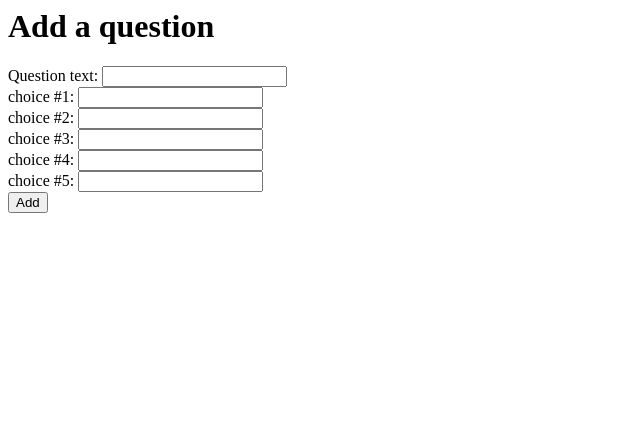
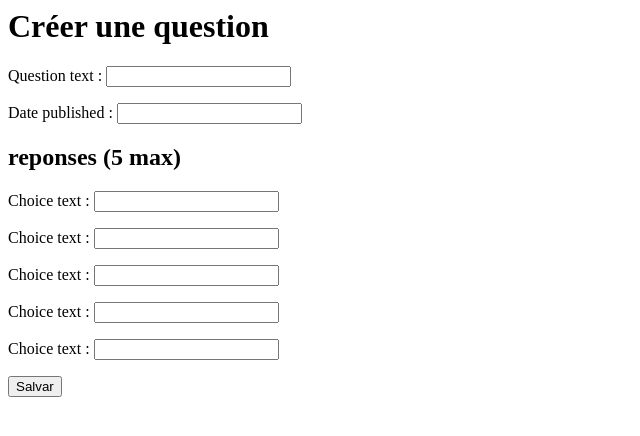
Before and after one commit to rdpt03/fms_python_questions_django, a Django app: page /polls/add/ in a window 1280 px wide. Shown: the top 436 px of the page, without its empty margins (0-640 px from the left). Run offline with Django 5.2, Linux system fonts and the light colour scheme.

Commit message:
5.1 remplacer form

```diff
--- /dev/null
+++ b/question_app/forms.py
@@ -0,0 +1,24 @@
+from django import forms
+from django.forms import inlineformset_factory
+
+from .models import Question, Choice
+
+class QuestionForm(forms.ModelForm):
+    class Meta:
+        model = Question
+        fields = ['question_text', 'pub_date']
+
+
+class ChoiceForm(forms.ModelForm):
+    class Meta:
+        model = Choice
+        fields = ['choice_text']
+
+ChoiceFormSet = inlineformset_factory(
+    Question,
+    Choice,
+    form=ChoiceForm,
+    extra=5,       # número de choices que o usuário vai preencher
+    max_num=5,     # máximo de choices
+    can_delete=False
+)
--- a/question_app/templates/question_app/create_question/add.html
+++ b/question_app/templates/question_app/create_question/add.html
@@ -1,18 +1,13 @@
-<h1>Add a question</h1>
-{% if error_message %}
-    <p><strong>{{ error_message }}</strong></p>
-{% endif %}
-<form action="{% url 'confirm_add' %}" method="post">
-{% csrf_token %}
-    <label for="question_text">Question text:</label>
-    <input type="text" name="question_text" id="question_text">
-    <br>
-    <!--responses-->
-    {% for no_choix in liste_no_choix %}
-        <label for="choix_{{ no_choix }}">
-        choice #{{ forloop.counter }}:</label>
-        <input type="text" name="choix_{{ no_choix }}" id="choix_{{ no_choix }}" ><br>
+<h1>Créer une question</h1>
+<form method="post">
+    {% csrf_token %}
+    {{ form.as_p }}
 
+    {{ formset.management_form }}
+    <h2>reponses (5 max)</h2>
+    {% for f in formset %}
+        {{ f.as_p }}
     {% endfor %}
-    <input type="submit" value="Add">
+
+    <button type="submit">Salvar</button>
 </form>
--- a/question_app/views.py
+++ b/question_app/views.py
@@ -3,6 +3,7 @@ from django.db.models import Sum, Max
 from django.shortcuts import render, get_object_or_404, redirect
 from django.utils import timezone
 
+from .forms import QuestionForm, ChoiceFormSet
 from .models import Question, Choice
 
 
@@ -75,7 +76,18 @@ def statistics(request):
 
 
 def add(request):
-    return render(request, 'question_app/create_question/add.html', {'liste_no_choix': range(NB_MAX_CHOIX)})
+    if request.method == 'POST':
+        form = QuestionForm(request.POST)
+        formset = ChoiceFormSet(request.POST)
+        if form.is_valid() and formset.is_valid():
+            question = form.save()
+            formset.instance = question
+            formset.save()
+            return redirect('index')
+    else:
+        form = QuestionForm()
+        formset = ChoiceFormSet()
+    return render(request, 'question_app/create_question/add.html', {'form': form, 'formset': formset})
 
 
 def confirm_add(request):
```
Also changed, not shown: db.sqlite3.
